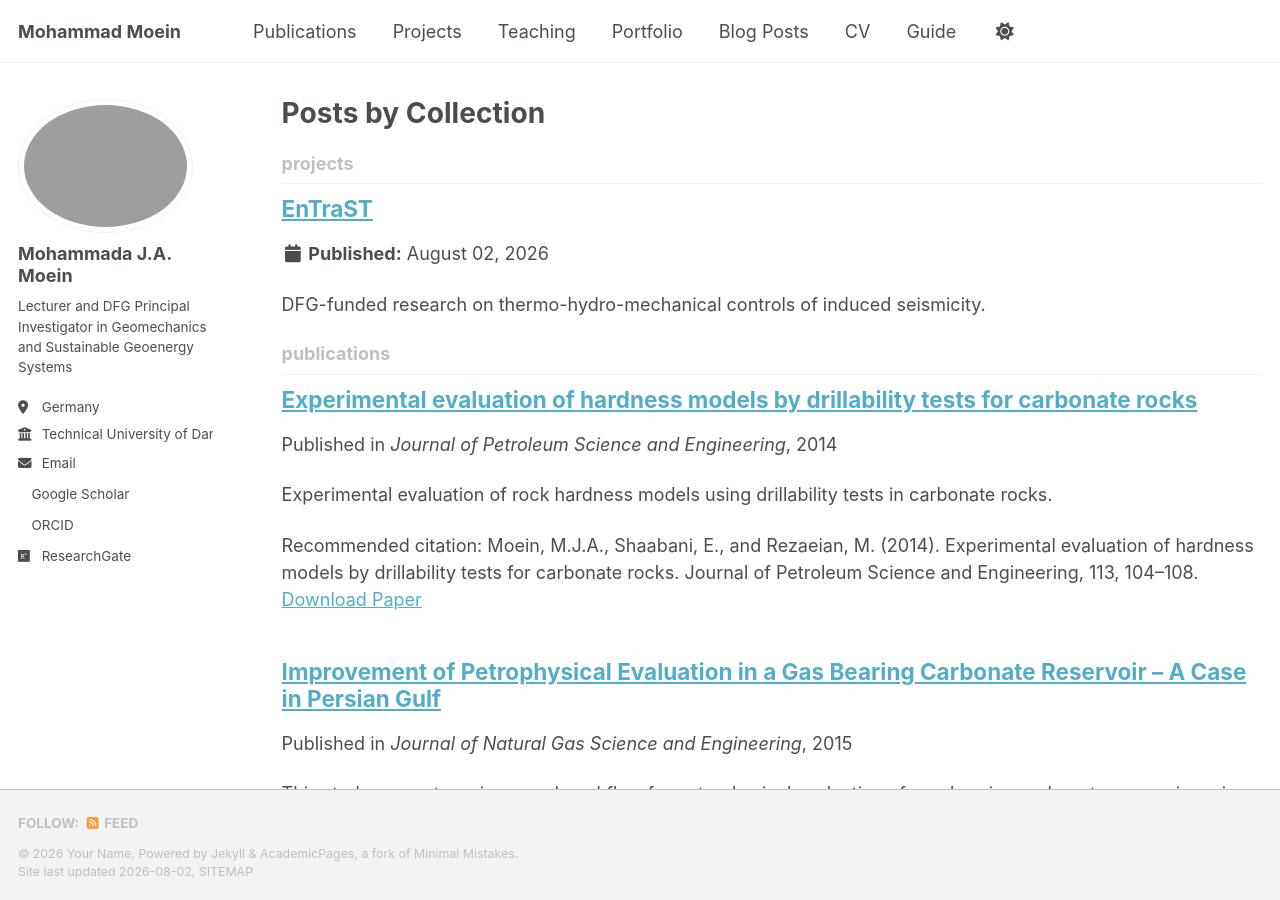
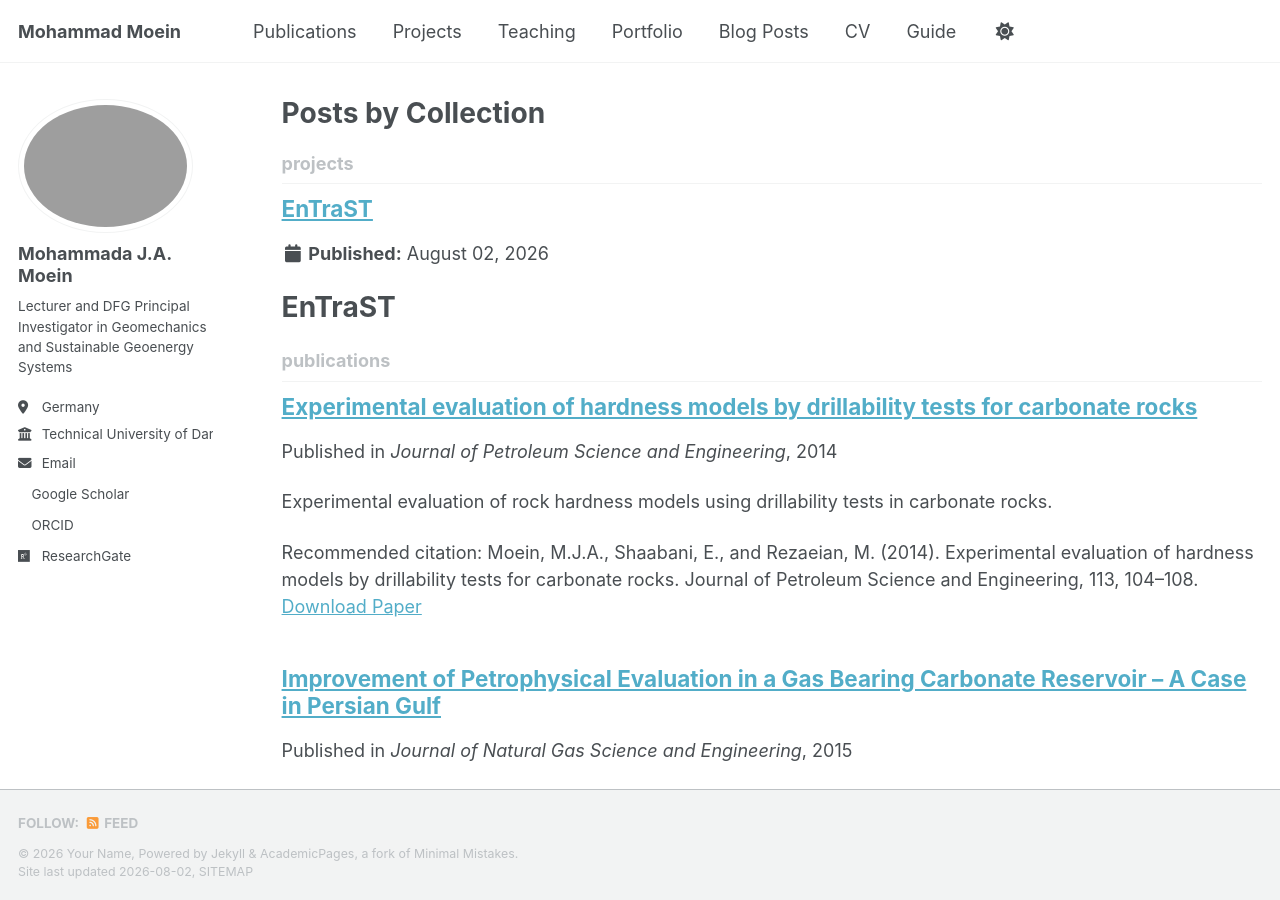
Before and after one commit to mjamoein/mjamoein.github.io, a Jekyll site: the page built from _pages/collection-archive.html, in a window 1280 px wide and 900 px high. Built offline with Jekyll 4.4.1, drawn with Linux system fonts in a browser that asks for light colours; a style sheet for code colours, icons or effects is not loaded.

Commit message:
Update entrast.md

```diff
--- a/_projects/entrast.md
+++ b/_projects/entrast.md
@@ -11,7 +11,6 @@ collection: projects
 permalink: /projects/entrast/
 
 # Optional short description shown in project listings
-excerpt: "DFG-funded research on thermo-hydro-mechanical controls of induced seismicity."
 
 # Optional publication/creation date
 ---
```
